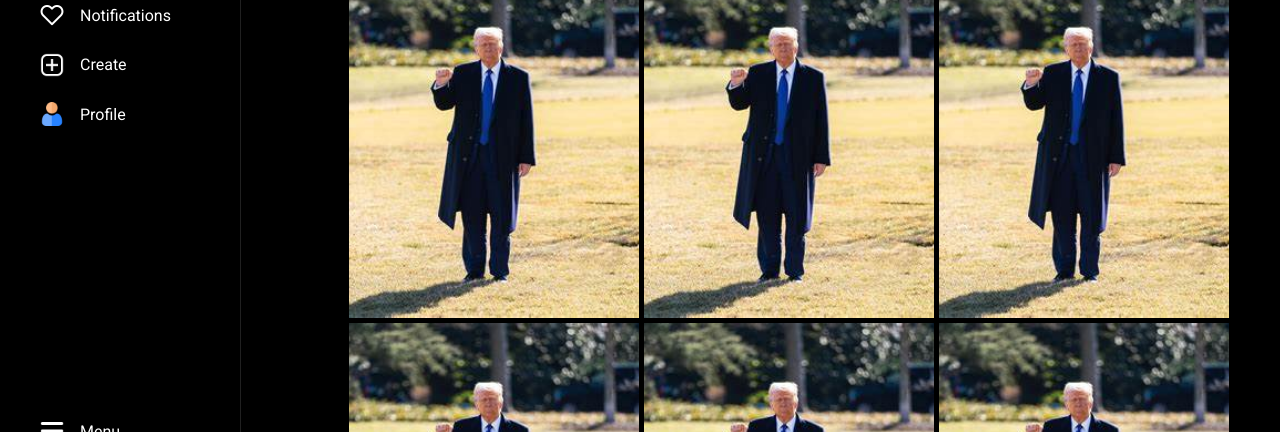
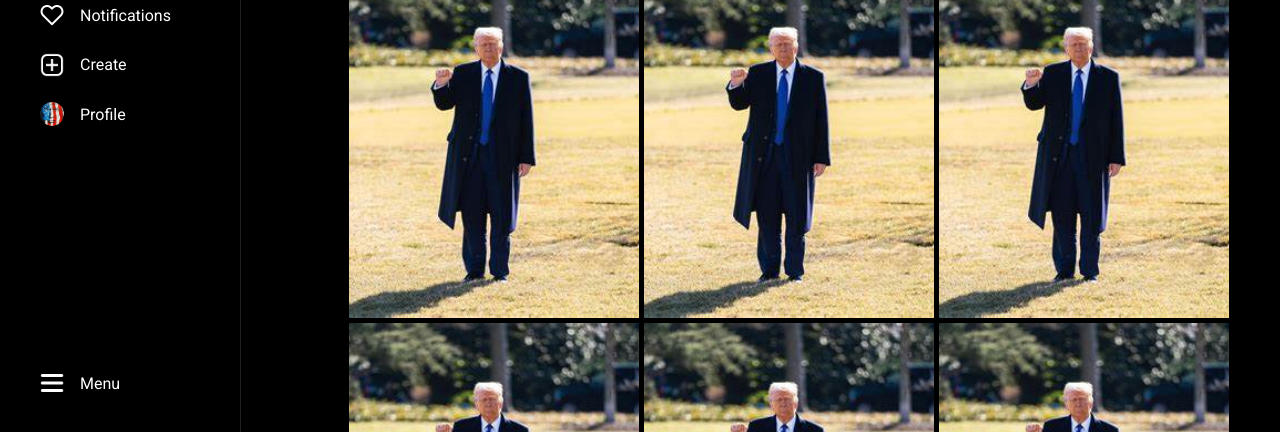
Before and after one commit to MuhammadTopu/Insta_clone, a plain HTML site: page index.html in a window 1280 px wide. Shown: the part 368-800 px from the top of the page. Drawn offline with Linux system fonts and the light colour scheme.

Commit message:
Update profile image and adjust styling for profile link

```diff
--- a/index.html
+++ b/index.html
@@ -54,15 +54,15 @@
                 <a>Create</a>
             </div>
 
-            <div class="link">
-                <img src="./Assets/profile.jpg" alt="Profile button" />
+            <div class="link" >
+                <img src="./Assets/Donald_trump_profile.jpeg" alt="Profile button" style="border-radius: 50%;"/>
                 <a>Profile</a>
             </div>
         </div>
 
 
 
-            <div class="link">
+            <div class="link" style="margin-bottom: 3rem;">
                 <img src="./Assets/more.png" alt="Menu button" />
                 <a>Menu</a>
             </div>
```
